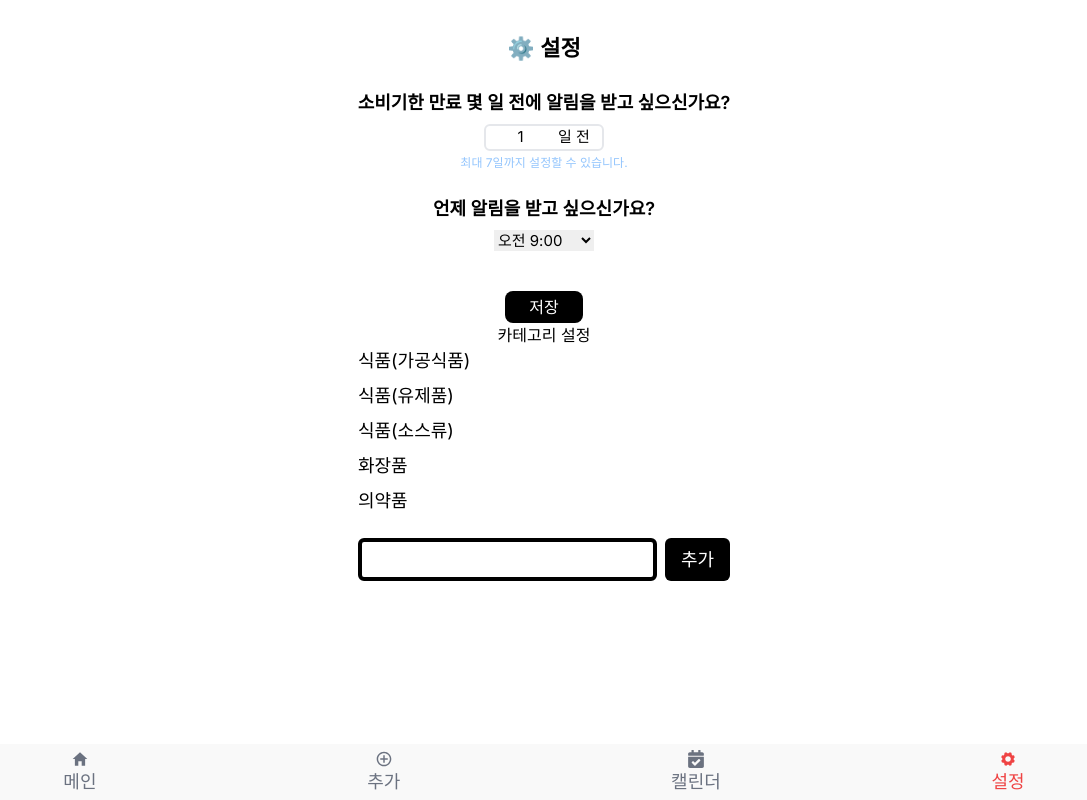
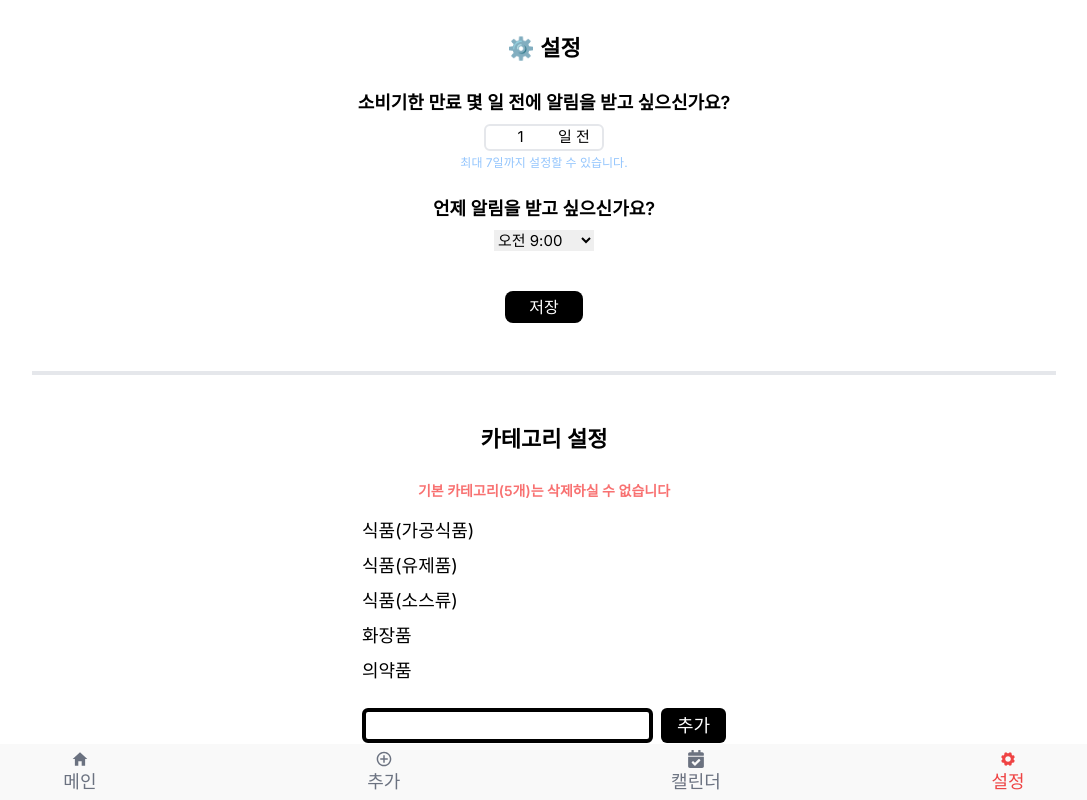
Before and after one commit to JongMany/project-qr, a Next.js app: page /setting in a window 1280 px wide. Shown: the whole page, without its empty margins (96-1183 px from the left). Built offline with nearby package versions, Linux system fonts and the light colour scheme.

Commit message:
style: 카테고리 설정 UI 수정

```diff
--- a/src/app/(application)/setting/_components/CategorySetting.tsx
+++ b/src/app/(application)/setting/_components/CategorySetting.tsx
@@ -1,5 +1,6 @@
 "use client";
 import { categoryOptions } from "@/entity/Item";
+import { useModal } from "@/libs/useModal";
 import { useCategoryStore } from "@/stores/useCategoryStore";
 import React, { useState } from "react";
 
@@ -7,8 +8,13 @@ export default function CategorySetting() {
   const [value, setValue] = useState("");
   const { category, addCategory, deleteCategory } = useCategoryStore();
   const defaultCategory = categoryOptions.map((option) => option.id);
+  const {} = useModal();
+
   return (
     <div>
+      <p className="text-[14px] text-center font-semibold text-red-400 mb-4">
+        기본 카테고리(5개)는 삭제하실 수 없습니다
+      </p>
       <ul className="flex flex-col gap-y-2 mb-6">
         {category.map((category) => (
           <li key={category.id} className="text-[18px] flex justify-between">
@@ -19,7 +25,7 @@ export default function CategorySetting() {
                   onClick={() => {
                     deleteCategory({ value: category.value, id: category.id });
                   }}
-                  className="text-red-500"
+                  className="bg-red-500 text-white px-2 rounded-md"
                 >
                   삭제
                 </button>
@@ -30,7 +36,7 @@ export default function CategorySetting() {
       </ul>
       <div className="flex gap-x-2 text-[18px]">
         <input
-          className="px-4 py-1 rounded-md border-4 border-black"
+          className="px-3 rounded-md border-4 border-black"
           onChange={(e) => {
             setValue(e.target.value);
           }}
@@ -49,7 +55,7 @@ export default function CategorySetting() {
             addCategory({ value });
             setValue("");
           }}
-          className="rounded-md bg-black text-white px-4 py-1"
+          className="rounded-md bg-black text-white px-4"
         >
           추가
         </button>
--- a/src/app/(application)/setting/page.tsx
+++ b/src/app/(application)/setting/page.tsx
@@ -52,7 +52,10 @@ export default function Page() {
       </div>
       <SaveButton />
 
-      <h2>카테고리 설정</h2>
+      <hr className="border-2 w-[80vw] mt-12" />
+      <h2 className="px-6 pt-12 font-semibold text-[22px] text-center mb-6">
+        카테고리 설정
+      </h2>
       <CategorySetting />
     </div>
   );
```
